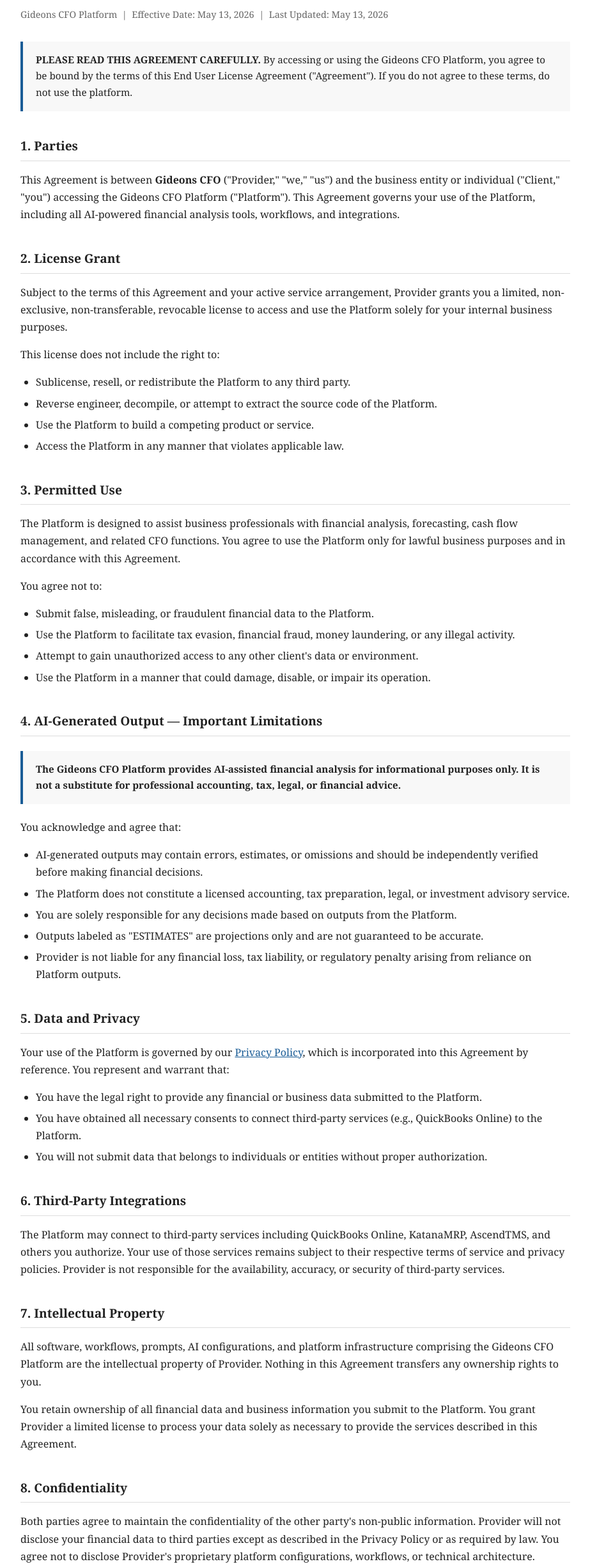
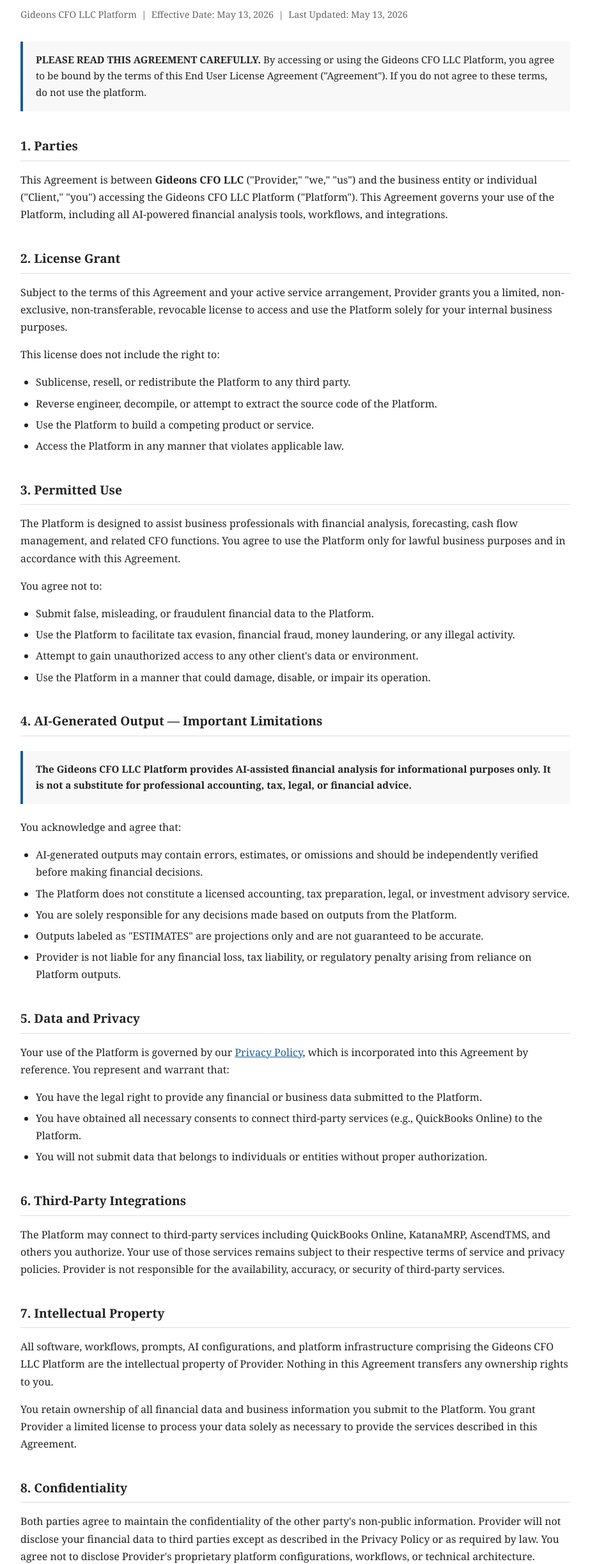
Before and after one commit to spartancfo/gideonscfo-legal, a plain HTML site: page eula.html in a window 1280 px wide. Shown: the part 119-2564 px from the top of the page at 64% size, without its empty margins (178-1101 px from the left). Drawn offline with Linux system fonts and the light colour scheme.

Commit message:
Update references from 'Gideons CFO Platform' to 'Gideons CFO LLC Platform'

```diff
--- a/eula.html
+++ b/eula.html
@@ -3,7 +3,7 @@
 <head>
     <meta charset="UTF-8">
     <meta name="viewport" content="width=device-width, initial-scale=1.0">
-    <title>End User License Agreement | Gideons CFO Platform</title>
+    <title>End User License Agreement | Gideons CFO LLC Platform</title>
     <style>
         body {
             font-family: Georgia, serif;
@@ -32,14 +32,14 @@
 <body>
 
 <h1>End User License Agreement</h1>
-<p class="meta">Gideons CFO Platform &nbsp;|&nbsp; Effective Date: May 13, 2026 &nbsp;|&nbsp; Last Updated: May 13, 2026</p>
+<p class="meta">Gideons CFO LLC Platform &nbsp;|&nbsp; Effective Date: May 13, 2026 &nbsp;|&nbsp; Last Updated: May 13, 2026</p>
 
 <div class="notice">
-    <strong>PLEASE READ THIS AGREEMENT CAREFULLY.</strong> By accessing or using the Gideons CFO Platform, you agree to be bound by the terms of this End User License Agreement ("Agreement"). If you do not agree to these terms, do not use the platform.
+    <strong>PLEASE READ THIS AGREEMENT CAREFULLY.</strong> By accessing or using the Gideons CFO LLC Platform, you agree to be bound by the terms of this End User License Agreement ("Agreement"). If you do not agree to these terms, do not use the platform.
 </div>
 
 <h2>1. Parties</h2>
-<p>This Agreement is between <strong>Gideons CFO</strong> ("Provider," "we," "us") and the business entity or individual ("Client," "you") accessing the Gideons CFO Platform ("Platform"). This Agreement governs your use of the Platform, including all AI-powered financial analysis tools, workflows, and integrations.</p>
+<p>This Agreement is between <strong>Gideons CFO LLC</strong> ("Provider," "we," "us") and the business entity or individual ("Client," "you") accessing the Gideons CFO LLC Platform ("Platform"). This Agreement governs your use of the Platform, including all AI-powered financial analysis tools, workflows, and integrations.</p>
 
 <h2>2. License Grant</h2>
 <p>Subject to the terms of this Agreement and your active service arrangement, Provider grants you a limited, non-exclusive, non-transferable, revocable license to access and use the Platform solely for your internal business purposes.</p>
@@ -63,7 +63,7 @@
 
 <h2>4. AI-Generated Output — Important Limitations</h2>
 <div class="notice">
-    <strong>The Gideons CFO Platform provides AI-assisted financial analysis for informational purposes only. It is not a substitute for professional accounting, tax, legal, or financial advice.</strong>
+    <strong>The Gideons CFO LLC Platform provides AI-assisted financial analysis for informational purposes only. It is not a substitute for professional accounting, tax, legal, or financial advice.</strong>
 </div>
 <p>You acknowledge and agree that:</p>
 <ul>
@@ -86,7 +86,7 @@
 <p>The Platform may connect to third-party services including QuickBooks Online, KatanaMRP, AscendTMS, and others you authorize. Your use of those services remains subject to their respective terms of service and privacy policies. Provider is not responsible for the availability, accuracy, or security of third-party services.</p>
 
 <h2>7. Intellectual Property</h2>
-<p>All software, workflows, prompts, AI configurations, and platform infrastructure comprising the Gideons CFO Platform are the intellectual property of Provider. Nothing in this Agreement transfers any ownership rights to you.</p>
+<p>All software, workflows, prompts, AI configurations, and platform infrastructure comprising the Gideons CFO LLC Platform are the intellectual property of Provider. Nothing in this Agreement transfers any ownership rights to you.</p>
 <p>You retain ownership of all financial data and business information you submit to the Platform. You grant Provider a limited license to process your data solely as necessary to provide the services described in this Agreement.</p>
 
 <h2>8. Confidentiality</h2>
@@ -115,13 +115,13 @@
 <h2>15. Contact</h2>
 <p>Questions about this Agreement should be directed to:</p>
 <p>
-    <strong>Gideons CFO</strong><br>
-    Email: <a href="mailto:legal@gideonscfo.com">legal@gideonscfo.com</a><br>
+    <strong>Gideons CFO LLC</strong><br>
+    Email: <a href="mailto:clint@gideonscfo.com">clint@gideonscfo.com</a><br>
     Website: <a href="https://gideonscfo.com">gideonscfo.com</a>
 </p>
 
 <div class="footer">
-    &copy; 2026 Gideons CFO. All rights reserved.
+    &copy; 2026 Gideons CFO LLC. All rights reserved.
 </div>
 
 </body>
```
